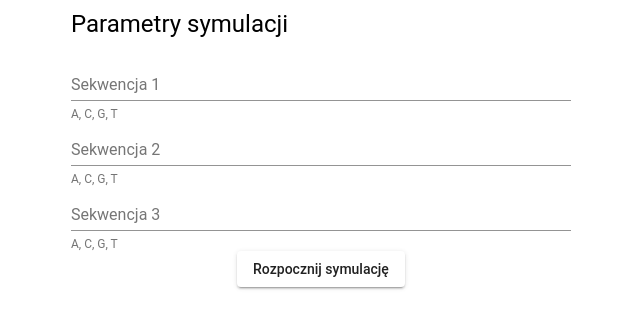
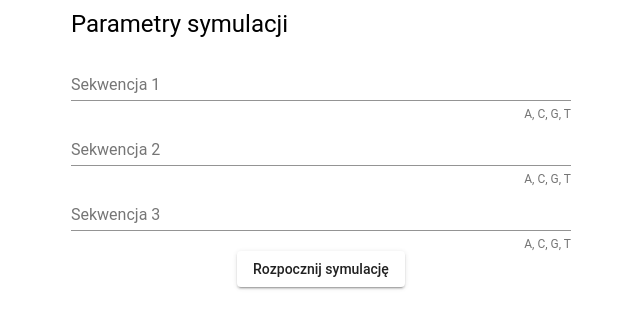
Before and after one commit to ktp-forked-repos/pl.edu.pw.elka.mbi.wzielin3, an Angular app: page / in a window 1280 px wide. Shown: the top 328 px of the page, without its empty margins (319-959 px from the left). Built offline with nearby package versions, Linux system fonts and the light colour scheme.

Commit message:
Make sequences an array.

```diff
--- a/src/app/simulation-editor/simulation-editor.component.html
+++ b/src/app/simulation-editor/simulation-editor.component.html
@@ -1,19 +1,19 @@
 <div class="form">
   <h1 class="mat-h1">Parametry symulacji</h1>
   <mat-form-field class="form-field">
-    <input matInput [(ngModel)]="simulationParams.sequence1">
+    <input matInput [(ngModel)]="simulationParams.sequences[0]">
     <mat-placeholder>Sekwencja 1</mat-placeholder>
-    <mat-hint align="start">A, C, G, T</mat-hint>
+    <mat-hint align="end">A, C, G, T</mat-hint>
   </mat-form-field>
   <mat-form-field class="form-field">
-    <input matInput [(ngModel)]="simulationParams.sequence2">
+    <input matInput [(ngModel)]="simulationParams.sequences[1]">
     <mat-placeholder>Sekwencja 2</mat-placeholder>
-    <mat-hint align="start">A, C, G, T</mat-hint>
+    <mat-hint align="end">A, C, G, T</mat-hint>
   </mat-form-field>
   <mat-form-field class="form-field">
-    <input matInput [(ngModel)]="simulationParams.sequence3">
+    <input matInput [(ngModel)]="simulationParams.sequences[2]">
     <mat-placeholder>Sekwencja 3</mat-placeholder>
-    <mat-hint align="start">A, C, G, T</mat-hint>
+    <mat-hint align="end">A, C, G, T</mat-hint>
   </mat-form-field>
   <div class="button-row">
     <button mat-raised-button>Rozpocznij symulację</button>
--- a/src/app/simulation-editor/simulation-editor.component.ts
+++ b/src/app/simulation-editor/simulation-editor.component.ts
@@ -8,11 +8,7 @@ import { SimulationParams } from '../simulation-params';
 })
 export class SimulationEditorComponent implements OnInit {
 
-  simulationParams: SimulationParams = {
-    sequence1: '',
-    sequence2: '',
-    sequence3: ''
-  };
+  simulationParams: SimulationParams = new SimulationParams();
 
   constructor() { }
 
--- a/src/app/simulation-params.ts
+++ b/src/app/simulation-params.ts
@@ -1,5 +1,3 @@
 export class SimulationParams {
-  sequence1: string;
-  sequence2: string;
-  sequence3: string;
+  sequences: string[] = ['', '', ''];
 }
```
